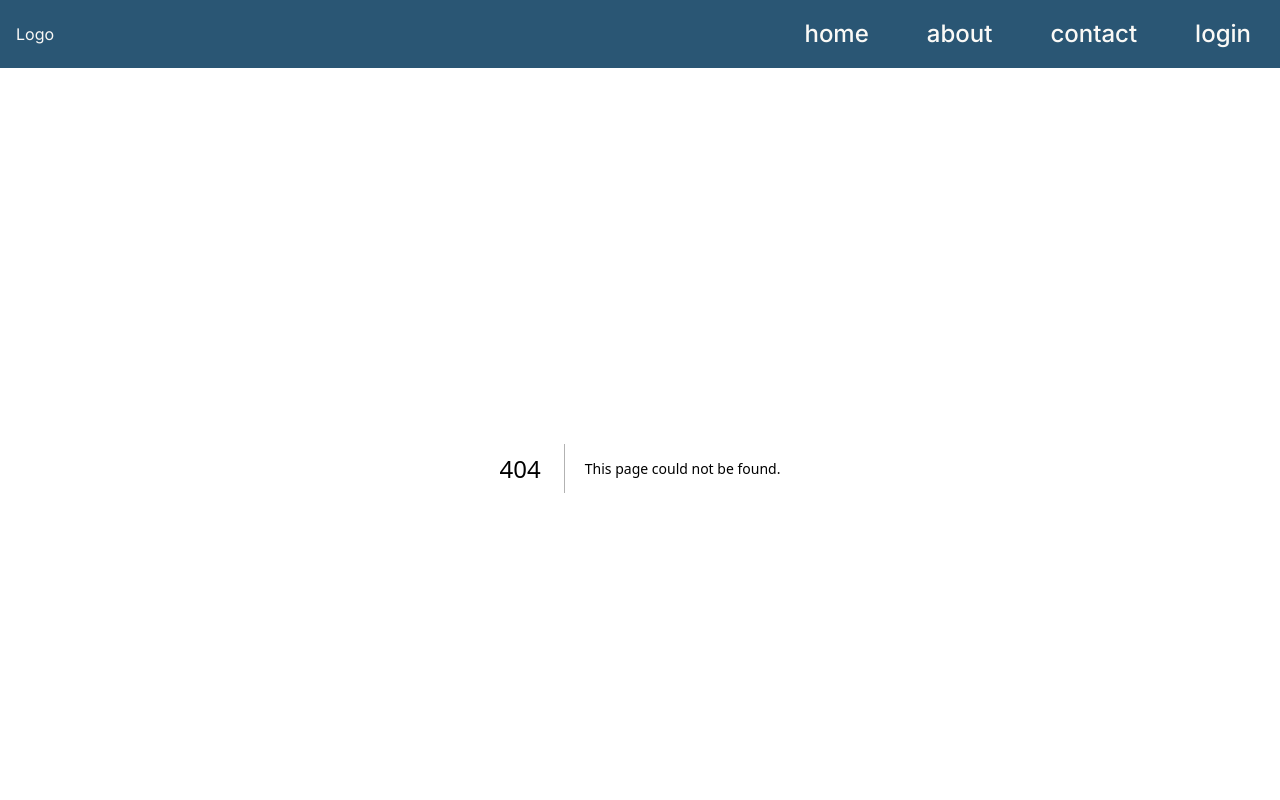
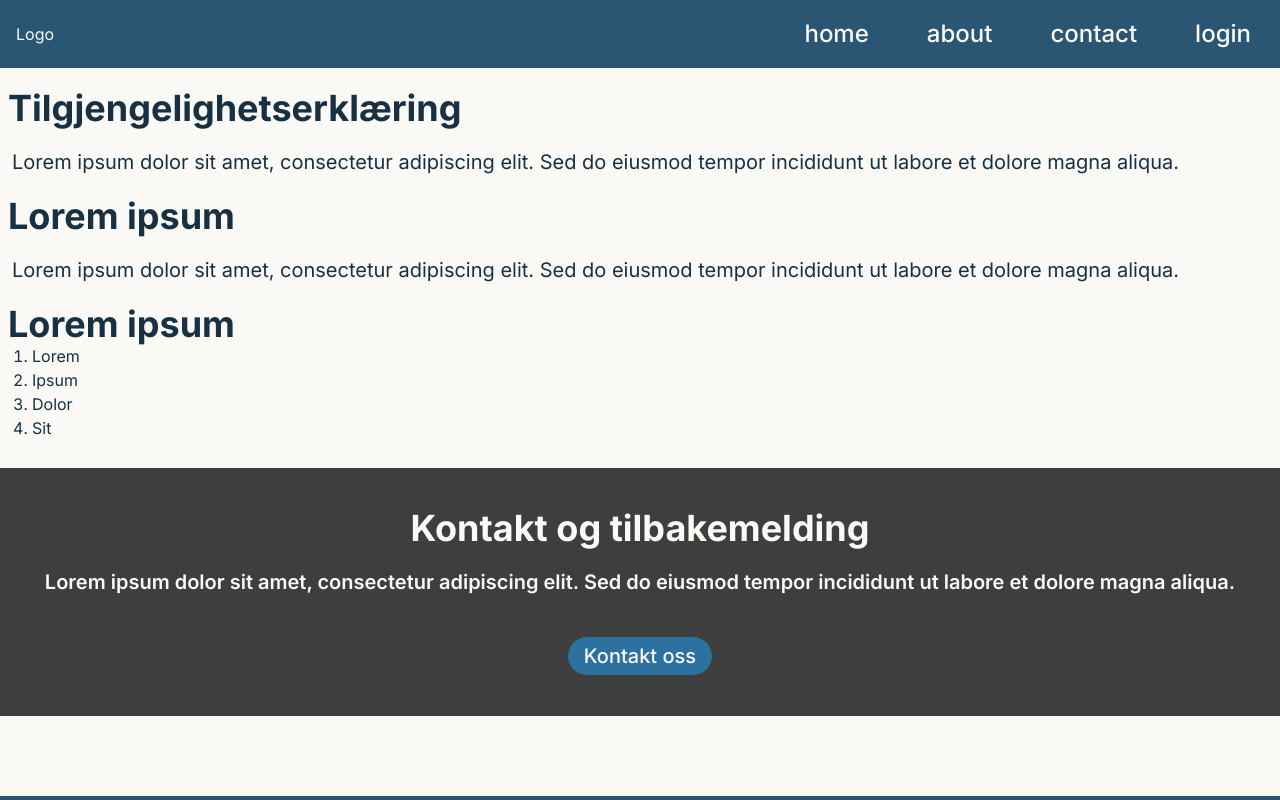
Before and after one commit to tiller-vgs/mot-voksenlivet, a Next.js app: page /accesibility in a window 1280 px wide. Before the commit this address had no page. Shown: the top 800 px of the page. Built offline with nearby package versions, Linux system fonts and the light colour scheme.

Commit message:
feat: :sparkles: Add Accesibility page
Add accesibility page with option to take contact if any problem occures

Co-authored: @jonp-h, @knuteivi, @EivindSnilsberg

```diff
--- /dev/null
+++ b/app/accesibility/page.tsx
@@ -0,0 +1,30 @@
+import ContactBox from "@/components/ContactBox";
+
+function AccessibilityPage() {
+  return (
+    <div>
+      <section className="pl-2 mb-7">
+        <h1 className="text-4xl font-bold pt-5">Tilgjengelighetserklæring</h1>
+        <p className="text-xl pt-5 pl-1">
+          Lorem ipsum dolor sit amet, consectetur adipiscing elit. Sed do
+          eiusmod tempor incididunt ut labore et dolore magna aliqua.
+        </p>
+        <h2 className="text-4xl font-bold pt-5">Lorem ipsum</h2>
+        <p className="text-xl pt-5 pl-1">
+          Lorem ipsum dolor sit amet, consectetur adipiscing elit. Sed do
+          eiusmod tempor incididunt ut labore et dolore magna aliqua.
+        </p>
+        <h3 className="text-4xl font-bold pt-5">Lorem ipsum</h3>
+        <ol className="list-decimal ml-6">
+          <li>Lorem</li>
+          <li>Ipsum</li>
+          <li>Dolor</li>
+          <li>Sit</li>
+        </ol>
+      </section>
+      <ContactBox title="Kontakt og tilbakemelding" />
+    </div>
+  );
+}
+
+export default AccessibilityPage;
```
